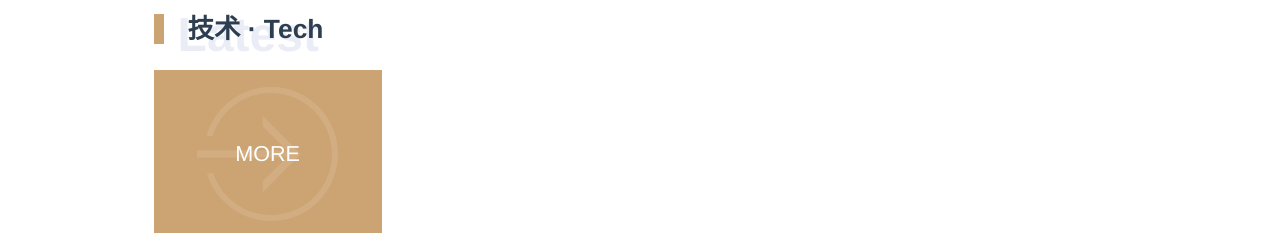
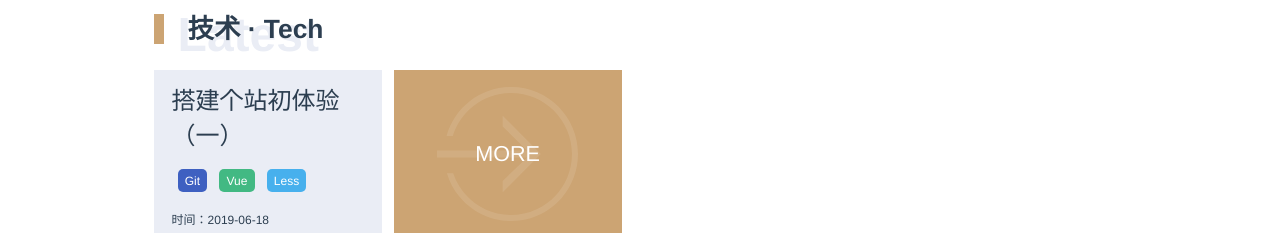
Before and after one commit to JoeYangGit/blog.github.io, a Vue app: page /#/home in a window 1280 px wide. Shown: the part 567-800 px from the top of the page. Built offline with nearby package versions, Linux system fonts and the light colour scheme.

Commit message:
techDetail

```diff
--- a/src/assets/js/latestTech.js
+++ b/src/assets/js/latestTech.js
@@ -1,3 +1,11 @@
-const latestTech = []
+const latestTech = [
+  {
+    id: '20190618-1',
+    type: 'tech',
+    text: '搭建个站初体验（一）',
+    tag: ['Git', 'Vue', 'Less'],
+    time: '2019-06-18'
+  }
+]
 
 export default latestTech
--- a/src/assets/js/techDetails.js
+++ b/src/assets/js/techDetails.js
@@ -1,3 +1,15 @@
-const techDetails = {}
+const techDetails = {
+  '20190618-1': {
+    title: '搭建个站初体验（一）',
+    desc: '',
+    contents: {
+      p1: {
+        title: '标题一',
+        type: 'text',
+        content: '段很低哦洒几滴哦去哪都去哪成交额我把你从俄进口琪娃能打开吗琪娃的看起来我们农村建设'
+      }
+    }
+  }
+}
 
 export default techDetails
--- a/src/assets/js/travelDetails.js
+++ b/src/assets/js/travelDetails.js
@@ -1,7 +1,6 @@
 const travelDetails = {
   '20190614-1': {
     title: '你还未来 怎敢老去',
-    images: ['detail-1'],
     contents: {
       p1: {
         title: '标题一',
--- a/src/components/Detail.vue
+++ b/src/components/Detail.vue
@@ -2,10 +2,24 @@
   <div class="detail">
     <div class="detail-container">
       <div class="detail-container-header">
-        <div class="detail-container-header-img" :style="imgStyle(info.detailImg)"></div>
+        <div
+          v-if="info.detailImg !== undefined"
+          class="detail-container-header-img"
+          :style="imgStyle(info.detailImg)"
+        ></div>
         <div class="detail-container-header-title">{{info.text}}</div>
         <div class="detail-container-header-rect"></div>
       </div>
+      <div v-if="info.type === 'tech'" class="detail-container-info">
+        <div class="detail-container-info-time">时间：{{ info.time }}</div>
+        <div
+          class="detail-container-info-tags"
+          v-for="tag in info.tag"
+          :key="tag"
+          :style="tagStyle(tag)"
+        >{{tag}}</div>
+      </div>
+      <div v-else-if="info.type === 'travel'">
         <div v-for="item in contents" :key="item.title" class="detail-container-content-box">
           <TextImage
             v-if="item.type === 'text-left'"
@@ -24,8 +38,10 @@
           <Textes v-if="item.type === 'text'" :title="item.title" :text="item.content"></Textes>
           <Images v-if="item.type === 'image'" :title="item.title" :image="item.image"></Images>
         </div>
+      </div>
+      <div v-else-if="info.type === 'feeling'"></div>
       <div class="detail-container-footer">
-        <img :src="require('../assets/logo-black.svg')" alt>
+        <img :src="require('../assets/logo-black.svg')">
       </div>
       <div class="detail-container-rect"></div>
     </div>
@@ -67,6 +83,27 @@ export default {
     },
     imgStyle (path) {
       return { backgroundImage: 'url(' + require(`../assets/img/${this.info.type}/${path}.png`) + ')' }
+    },
+    tagStyle (tag) {
+      let color = '#cca473'
+      switch (tag) {
+        case 'Git':
+          color = '#3E60C1'
+          break
+        case 'Vue':
+          color = '#42b983'
+          break
+        case 'Less':
+          color = '#47B0ED'
+          break
+        case 'Webpack':
+          color = '#A163F7'
+          break
+        case 'JavaScript':
+          color = '#F0882C'
+          break
+      }
+      return { background: color }
     }
   },
   mounted () {
@@ -109,7 +146,7 @@ export default {
   &-container {
     z-index: 1001;
     overflow-y: auto;
-    background: #f0f0f0;
+    background: #ffffff;
     width: 70%;
     height: 100vh;
     // border-radius: 5px;
@@ -118,7 +155,7 @@ export default {
       flex-direction: column;
       align-items: center;
       &-img {
-        height: 30rem;
+        height: 40rem;
         width: 100%;
         // border-top-right-radius: 5px;
         // border-top-left-radius: 5px;
@@ -148,8 +185,22 @@ export default {
       height: 1rem;
       width: 100%;
       background: #cca473;
-      // border-end-end-radius: 5px;
-      // border-end-start-radius: 5px;
+    }
+    &-info {
+      display: flex;
+      margin: 0 5rem 2rem 5rem;
+      color: #a7a7a7;
+      text-align: left;
+      align-items: center;
+      &-time {
+        margin-right: 2rem;
+      }
+      &-tags {
+        margin: 0.5rem;
+        padding: 0.4rem 0.6rem;
+        border-radius: 5px;
+        color: #ffffff;
+      }
     }
   }
 }
--- a/src/views/Home.vue
+++ b/src/views/Home.vue
@@ -19,7 +19,18 @@
           :key="item.id"
           @click="showDetailBox(item)"
         >
-          <div class="home-box-link-item-text">{{item.text}}</div>
+          <div class="home-box-link-item-text">
+            <div class="home-box-link-item-text-title">{{item.text}}</div>
+            <div class="home-box-link-item-text-info">
+              <span
+                class="home-box-link-item-text-info-tag"
+                v-for="tag in item.tag"
+                :key="tag"
+                :style="tagStyle(tag)"
+              >{{tag}}</span>
+            </div>
+            <div class="home-box-link-item-text-info-time">时间：{{item.time}}</div>
+          </div>
         </div>
         <div class="home-box-link-last" @click="$router.push({path: '/tech'})">
           MORE
@@ -103,6 +114,27 @@ export default {
       let style = {}
       style.backgroundImage = 'url(' + require(`../assets/img/${type}/${path}.png`) + ') '
       return style
+    },
+    tagStyle (tag) {
+      let color = '#cca473'
+      switch (tag) {
+        case 'Git':
+          color = '#3E60C1'
+          break
+        case 'Vue':
+          color = '#42b983'
+          break
+        case 'Less':
+          color = '#47B0ED'
+          break
+        case 'Webpack':
+          color = '#A163F7'
+          break
+        case 'JavaScript':
+          color = '#F0882C'
+          break
+      }
+      return { background: color }
     },
     showDetailBox (item) {
       this.info = item
@@ -214,9 +246,20 @@ export default {
       cursor: pointer;
       transition: all 0.3s;
       &-text {
+        height: 100%;
+        padding: 0 1.5rem;
         display: flex;
+        flex-direction: column;
+        justify-content: space-around;
         &-title {
           font-size: 2rem;
+          font-weight: 500;
+        }
+        &-info-tag {
+          margin: 0.5rem;
+          padding: 0.4rem 0.6rem;
+          border-radius: 5px;
+          color: #ffffff;
         }
       }
       &-more {
@@ -268,6 +311,9 @@ export default {
 .tech-box {
   background: #eaedf5;
 }
+.tech-box:hover {
+  background: #dee1eb;
+}
 .fade-enter-active,
 .fade-leave-active {
   transition: all 0.3s;
--- a/src/views/Travel.vue
+++ b/src/views/Travel.vue
@@ -3,7 +3,7 @@
     <div class="articles">
       <div class="articles-left">
         <div class="articles-left-img"></div>
-        <div class="articles-left-title">全部文章</div>
+        <div class="articles-left-title">全部游记</div>
       </div>
       <div class="articles-list">
         <div class="articles-list-left">
@@ -155,7 +155,7 @@ export default {
   justify-content: space-between;
   &-left {
     background: #cca473;
-    height: 40rem;
+    height: 44rem;
     width: 26rem;
     margin: 0 1rem;
     &-title {
```
Also changed, not shown: 7 other files (tests, documents, lock files or other folders). Lines whose indentation alone changed are shown as unchanged.
